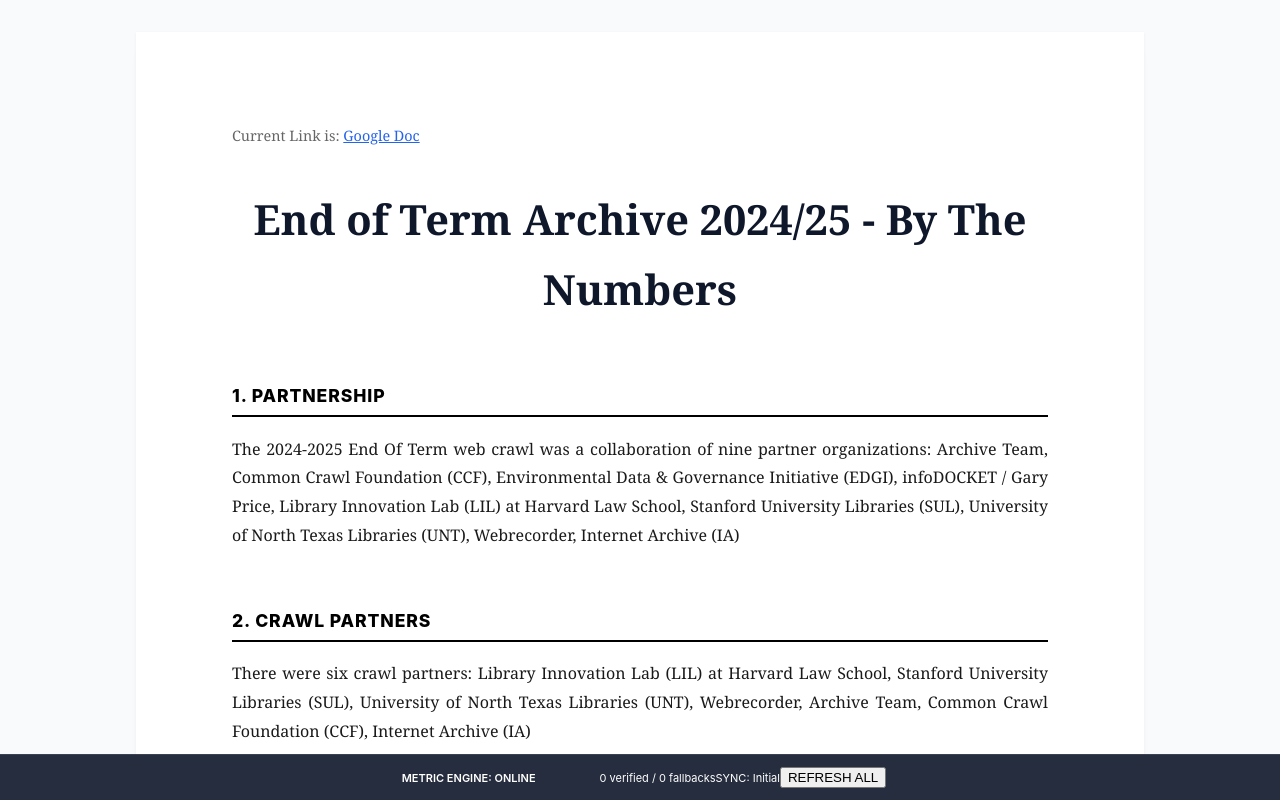
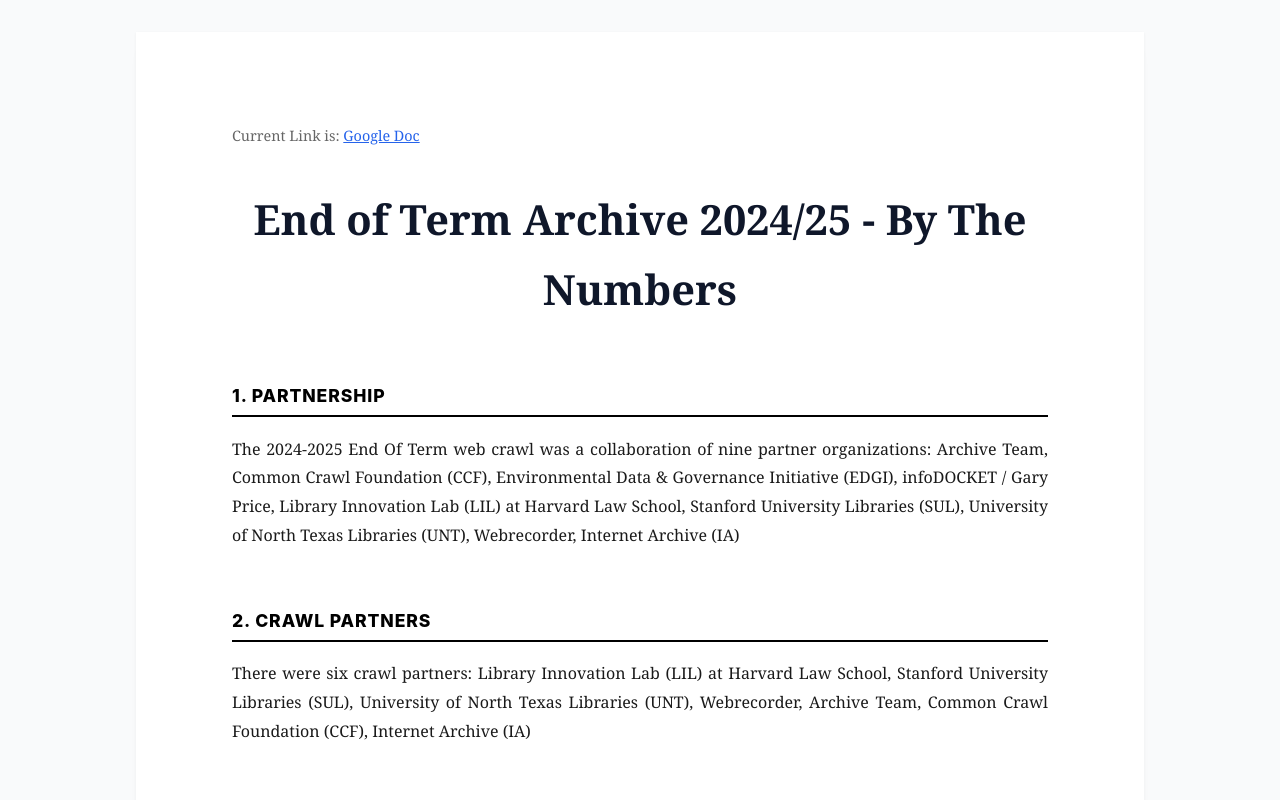
Before and after one commit to WelcomePastToday/ia-documents, a Next.js app: page /documents/EOT2024 in a window 1280 px wide. Shown: the top 800 px of the page. Built offline with nearby package versions, Linux system fonts and the light colour scheme.

Commit message:
feat: Scientific citation design and integrated controls

```diff
--- a/src/app/globals.css
+++ b/src/app/globals.css
@@ -85,7 +85,17 @@
   color: var(--color-accent);
 }
 
-/* Proof Mode Toggle - Premium Design */
+/* Document Controls (Bottom Integrated) */
+.doc-controls-container {
+  margin-top: 4rem;
+  padding: 2rem 0;
+  border-top: 1px solid #f1f5f9;
+  display: flex;
+  flex-direction: column;
+  align-items: center;
+  gap: 1.5rem;
+}
+
 .proof-toggle-wrap {
   display: flex;
   align-items: center;
@@ -93,14 +103,8 @@
   background: white;
   padding: 0.5rem 1rem;
   border-radius: 9999px;
-  box-shadow: 0 4px 12px rgba(0, 0, 0, 0.08);
+  box-shadow: 0 2px 8px rgba(0, 0, 0, 0.05);
   border: 1px solid #e2e8f0;
-  transition: all 0.2s cubic-bezier(0.4, 0, 0.2, 1);
-}
-
-.proof-toggle-wrap:hover {
-  box-shadow: 0 6px 16px rgba(0, 0, 0, 0.1);
-  transform: translateY(-1px);
 }
 
 .proof-toggle-label {
@@ -147,7 +151,6 @@
   background-color: white;
   transition: .4s;
   border-radius: 50%;
-  box-shadow: 0 2px 4px rgba(0, 0, 0, 0.1);
 }
 
 input:checked+.proof-slider {
@@ -156,6 +159,24 @@
 
 input:checked+.proof-slider:before {
   transform: translateX(20px);
+}
+
+/* Sync Info (Inline) */
+.sync-footer-inline {
+  display: flex;
+  align-items: center;
+  justify-content: center;
+  gap: 1.5rem;
+  font-size: 11px;
+  font-family: var(--font-sans);
+}
+
+.sync-status {
+  display: flex;
+  align-items: center;
+  gap: 0.5rem;
+  font-weight: 600;
+  color: #475569;
 }
 
 /* Metric Underlines & Chips */
@@ -220,12 +241,12 @@
 @keyframes popIn {
   from {
     opacity: 0;
-    transform: translateY(10px) scale(0.98);
+    transform: translateY(100%);
   }
 
   to {
     opacity: 1;
-    transform: translateY(0) scale(1);
+    transform: translateY(0);
   }
 }
 
@@ -324,13 +345,12 @@
 /* Section Citations */
 .section-citations {
   margin-top: 2rem;
-  padding: 1.5rem;
-  background: #f8fafc;
-  border-left: 2px solid #e2e8f0;
-  font-family: var(--font-sans);
-  font-size: 11px;
-  line-height: 1.5;
-  color: #64748b;
+  padding: 1.5rem 0;
+  border-top: 1px solid #000;
+  font-family: var(--font-serif);
+  font-size: 0.9em;
+  line-height: 1.6;
+  color: #1a1a1a;
   display: none;
   opacity: 0;
 }
@@ -341,59 +361,34 @@
 }
 
 .section-citations h5 {
-  margin: 0 0 1rem 0;
+  margin: 0 0 0.75rem 0;
+  font-family: var(--font-sans);
   font-size: 10px;
   font-weight: 800;
   text-transform: uppercase;
   letter-spacing: 0.1em;
-  color: #1e293b;
+  color: #64748b;
 }
 
 .citation-list {
   display: flex;
   flex-direction: column;
-  gap: 0.75rem;
+  gap: 0.5rem;
 }
 
 .citation-item {
   display: grid;
-  grid-template-columns: 20px 1fr;
+  grid-template-columns: 24px 1fr;
 }
 
 .citation-item-number {
-  font-weight: 700;
-  color: var(--color-accent);
+  font-weight: bold;
+  color: #000;
 }
 
 .citation-item-content strong {
-  color: #334155;
-}
-
-/* Sync Footer */
-.sync-footer {
-  position: fixed;
-  bottom: 0;
-  left: 0;
-  right: 0;
-  background: rgba(15, 23, 42, 0.9);
-  backdrop-filter: blur(8px);
-  color: white;
-  padding: 0.75rem 2rem;
-  display: flex;
-  align-items: center;
-  justify-content: center;
-  gap: 2rem;
-  z-index: 50;
-  font-size: 11px;
-  font-family: var(--font-sans);
-  border-top: 1px solid rgba(255, 255, 255, 0.1);
-}
-
-.sync-status {
-  display: flex;
-  align-items: center;
-  gap: 0.5rem;
-  font-weight: 600;
+  color: #000;
+  font-style: italic;
 }
 
 /* Typography for Doc - Scholarly Journal Style */
@@ -428,33 +423,6 @@
   hyphens: auto;
 }
 
-/* Mobile Bottom Sheet */
-@media (max-width: 1000px) {
-  .evidence-rail {
-    display: none;
-  }
-
-  .evidence-popover {
-    position: fixed;
-    bottom: 0;
-    left: 0;
-    right: 0;
-    width: 100%;
-    border-radius: 16px 16px 0 0;
-    animation: slideUp 0.3s ease;
-  }
-}
-
-@keyframes slideUp {
-  from {
-    transform: translateY(100%);
-  }
-
-  to {
-    transform: translateY(0);
-  }
-}
-
 /* Print Section */
 .print-footnotes {
   display: none;
@@ -478,7 +446,8 @@
 
   .sync-footer,
   .evidence-rail,
-  .proof-toggle-wrap {
+  .proof-toggle-wrap,
+  .doc-controls-container {
     display: none !important;
   }
 
--- a/src/components/MetricsBar.tsx
+++ b/src/components/MetricsBar.tsx
@@ -58,8 +58,6 @@
     useEffect(() => {
         if (metricsList.length === 0) return;
 
-        console.log(`Applying Evidence Rail: ${showSources ? 'ON' : 'OFF'}`);
-
         const counts: Record<string, number> = {};
         const railRoot = document.getElementById('evidence-rail');
         const wrapper = document.querySelector('.doc-wrapper');
@@ -107,11 +105,6 @@
 
                     const rect = htmlEl.getBoundingClientRect();
                     const docTop = document.querySelector('.doc-container')?.getBoundingClientRect().top || 0;
-                    // We need to account for current scroll if docTop is viewport-relative
-                    const scrollY = window.pageYOffset || document.documentElement.scrollTop;
-                    const relativeTop = rect.top + scrollY - (document.querySelector('.doc-container')?.getBoundingClientRect().top || 0) - scrollY;
-                    // Wait, rect.top is relative to viewport. docTop is relative to viewport.
-                    // difference is relative to doc top.
                     marker.style.position = 'absolute';
                     marker.style.top = `${rect.top - (document.querySelector('.doc-container')?.getBoundingClientRect().top || 0)}px`;
                     marker.onclick = (e) => handleInteraction(e as any, m.metricId);
@@ -220,46 +213,42 @@
 
     return (
         <>
-            {/* Global Control - Scientific Toggle */}
-            <div className="fixed top-6 right-8 z-[100] no-print">
+            {/* Inline Controls - Bottom of Document Flow */}
+            <div className="doc-controls-container no-print">
                 <div className="proof-toggle-wrap">
-                    <span className="proof-toggle-label">Evidence Rail</span>
+                    <span className="proof-toggle-label">Sources</span>
                     <label className="proof-switch">
                         <input
                             type="checkbox"
                             checked={showSources}
-                            onChange={(e) => {
-                                console.log('Toggle Clicked:', e.target.checked);
-                                setShowSources(e.target.checked);
-                            }}
+                            onChange={(e) => setShowSources(e.target.checked)}
                         />
                         <span className="proof-slider"></span>
                     </label>
                 </div>
-            </div>
 
-            {/* Sync Footer */}
-            <footer className="sync-footer no-print">
+                <div className="sync-footer-inline">
                     <div className="sync-status">
                         <div className={`w-1.5 h-1.5 rounded-full ${loading ? 'animate-ping bg-blue-400' : 'bg-emerald-500'}`} />
                         <span className="tracking-tight uppercase">METRIC ENGINE: {loading ? 'FETCHING...' : 'ONLINE'}</span>
                     </div>
-                <div className="h-3 w-px bg-white/10" />
+                    <div className="h-3 w-px bg-slate-200" />
                     <div className="flex gap-4 items-center">
-                    <span className="opacity-50 text-[10px] uppercase font-bold tracking-tight">
-                        <span className="text-white">{stats.ok} verified</span> /
-                        <span className={stats.fb > 0 ? 'text-rose-400' : 'text-white/50'}> {stats.fb} fallbacks</span>
+                        <span className="text-slate-400 text-[10px] uppercase font-bold tracking-tight">
+                            <span className="text-slate-600">{stats.ok} verified</span> /
+                            <span className={stats.fb > 0 ? 'text-rose-600' : 'text-slate-400'}> {stats.fb} fallback</span>
                         </span>
-                    <span className="opacity-40 text-[10px] font-medium tracking-tight">SYNC: {lastUpdated || 'Initial'}</span>
+                        <span className="text-slate-300 text-[10px] font-medium tracking-tight">SYNC: {lastUpdated || 'Initial'}</span>
                         <button
                             onClick={handleUpdate}
                             disabled={loading}
-                        className="bg-white/5 hover:bg-white/20 px-2.5 py-1 rounded text-[10px] font-black tracking-widest transition-all active:scale-95 disabled:opacity-50 border border-white/5"
+                            className="bg-slate-50 hover:bg-slate-100 text-slate-500 px-2.5 py-1 rounded text-[10px] font-black tracking-widest transition-all active:scale-95 disabled:opacity-50 border border-slate-200"
                         >
                             REFRESH ALL
                         </button>
                     </div>
-            </footer>
+                </div>
+            </div>
 
             {/* Popover */}
             {activeMetric && typeof document !== 'undefined' && createPortal(
```
Lines whose indentation alone changed are shown as unchanged.
